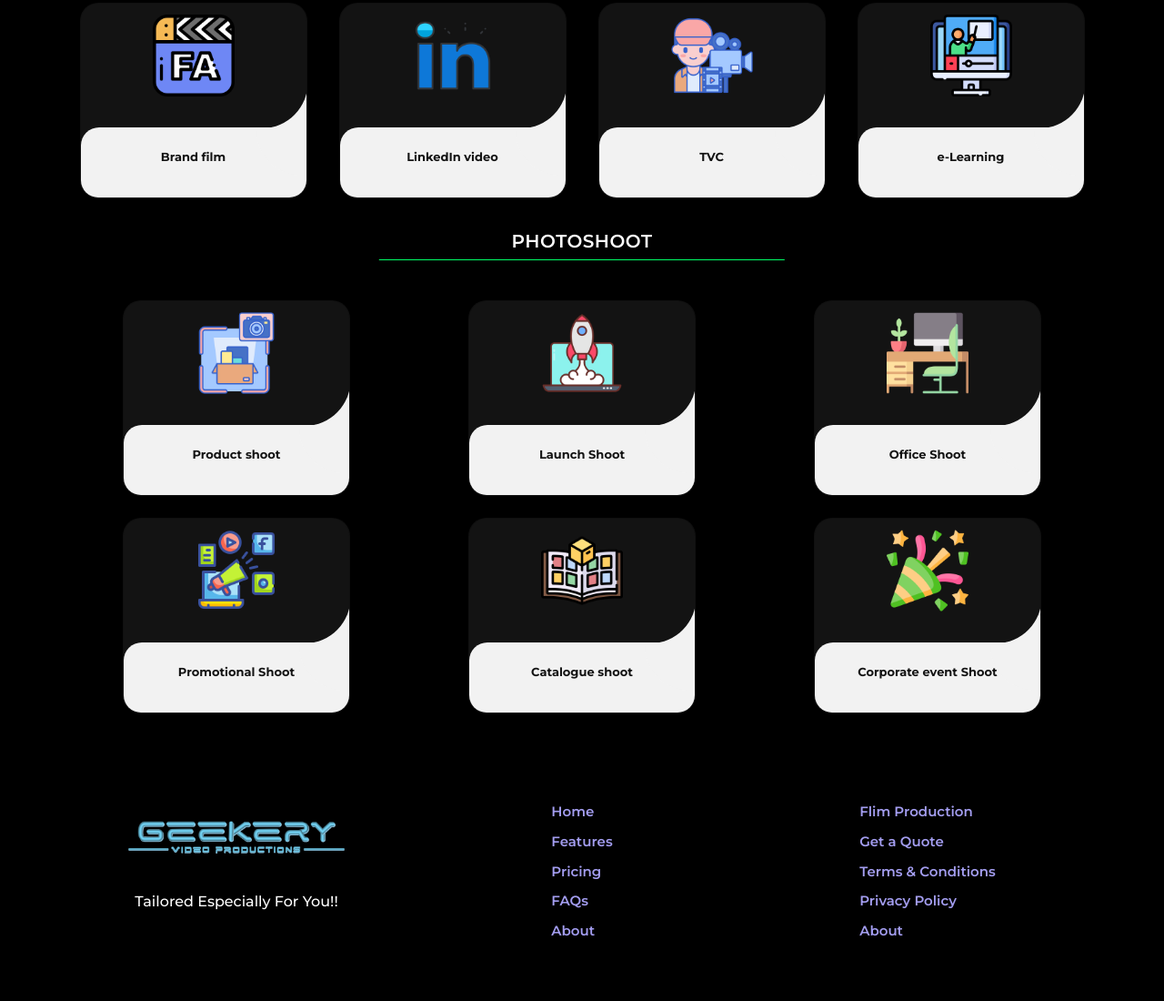
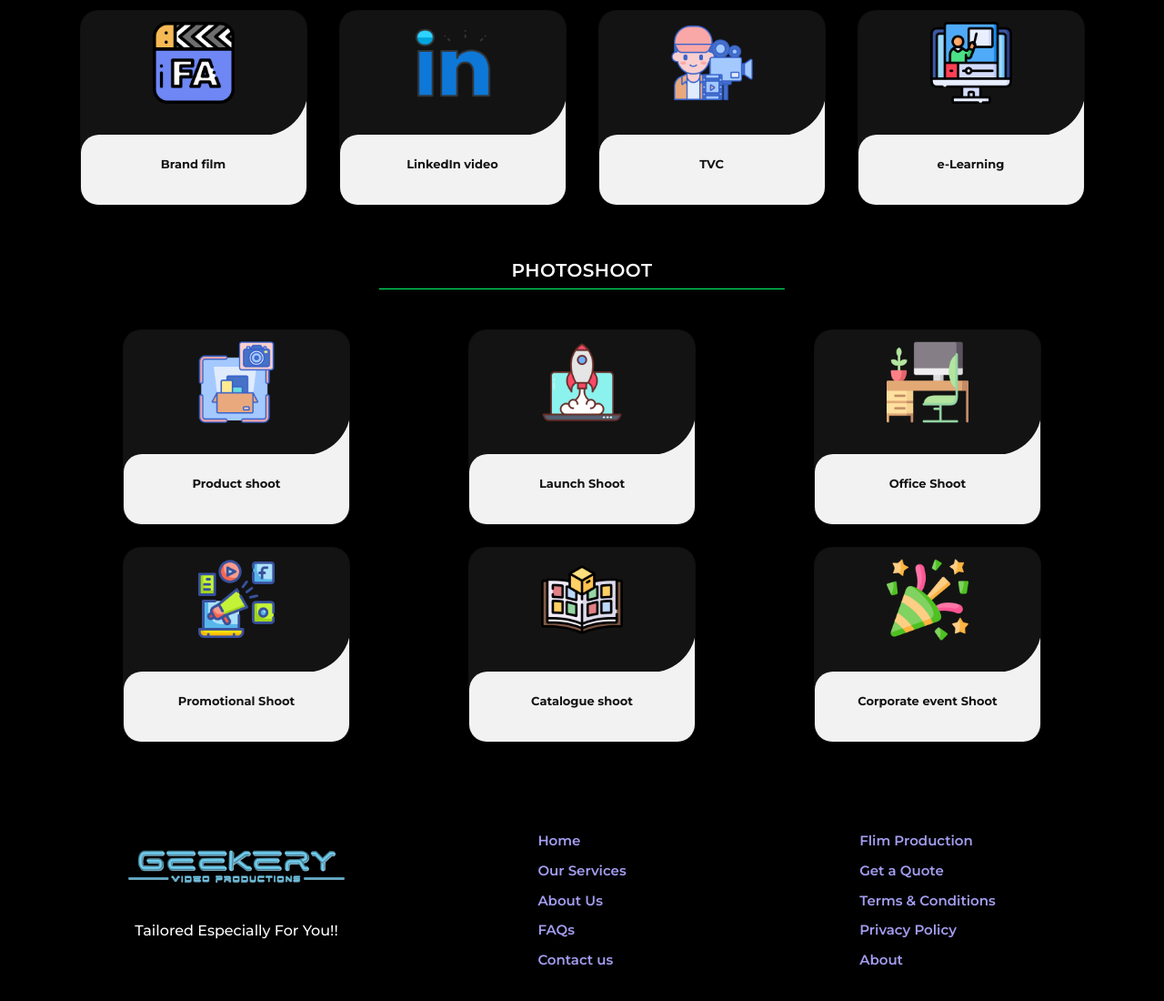
Before and after one commit to myself-pabitra/Geekery_github, a plain HTML site: page index.html in a window 1280 px wide. Shown: the part 496-1596 px from the top of the page at 91% size. Drawn offline with Linux system fonts and the light colour scheme.

Commit message:
Link added

```diff
--- a/index.html
+++ b/index.html
@@ -35,7 +35,7 @@
             </li>
 
             <li class="nav-item nav_links">
-              <a class="nav-link active me-3 text_white" href="#">Services</a>
+              <a class="nav-link active me-3 text_white" href="#Services">Services</a>
             </li>
 
             <li class="nav-item nav_links">
@@ -52,11 +52,11 @@
     <!-- Navbar ends Here -->
 
 
-    <section class="services_area">
+    <section class="services_area" id="Services">
       <div class="container  mt-3 text-center">
         <div class="row">
           <div class="heading">We do it all. And do it exceptionally well</div>
-          <div class="sub_heading mt-2">
+          <div class="sub_heading mt-3">
             <p> VIDEO PRODUCTION </p>
           </div>
 
@@ -196,7 +196,7 @@
 
         </div>
         <div class="row">
-          <div class="sub_heading mt-4">
+          <div class="sub_heading mt-5">
             <p>PHOTOSHOOT</p>
           </div>
 
@@ -331,16 +331,16 @@
             <a href="#" class="nav-link p-0">Home</a>
           </li>
           <li class="nav-item mb-2 footer_links">
-            <a href="#" class="nav-link p-0">Features</a>
+            <a href="#Services" class="nav-link p-0">Our Services</a>
           </li>
           <li class="nav-item mb-2 footer_links">
-            <a href="#" class="nav-link p-0">Pricing</a>
+            <a href="#" class="nav-link p-0">About Us</a>
           </li>
           <li class="nav-item mb-2 footer_links">
             <a href="#" class="nav-link p-0">FAQs</a>
           </li>
           <li class="nav-item mb-2 footer_links">
-            <a href="#" class="nav-link p-0">About</a>
+            <a href="#" class="nav-link p-0">Contact us</a>
           </li>
         </ul>
       </div>
```
